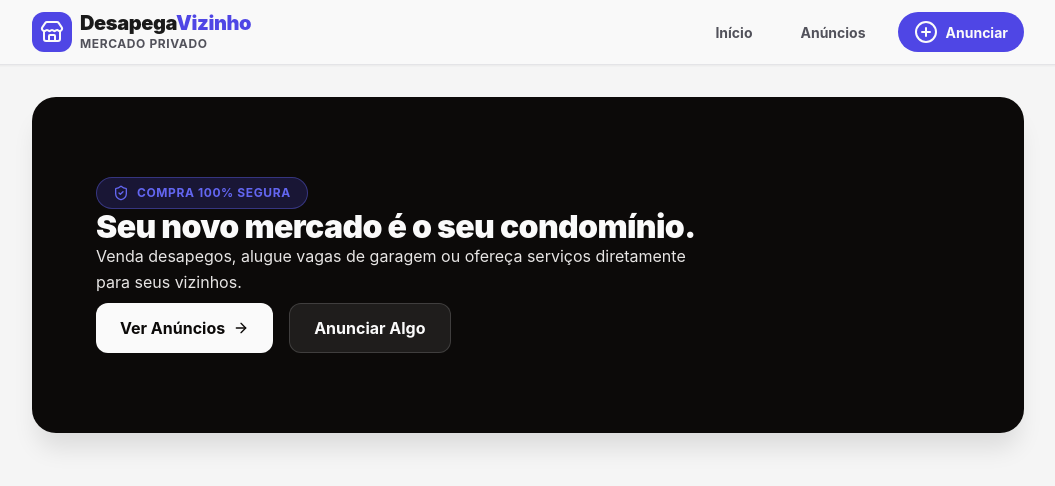
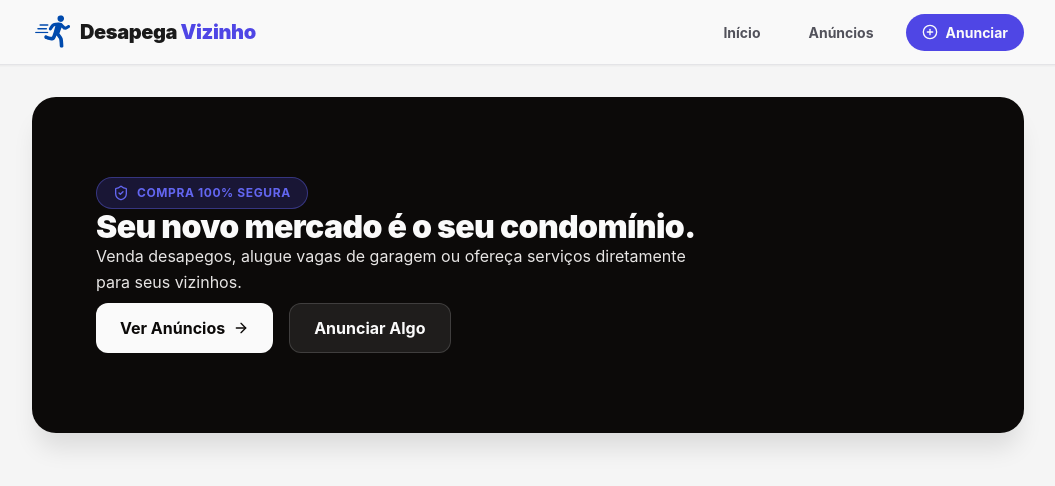
Before and after one commit to kalkiboss/Desapega_Vizinho, a React (Vite) app in the folder frontend/: page / in a window 1280 px wide. Shown: the top 486 px of the page, without its empty margins (112-1167 px from the left). Built offline with nearby package versions, Linux system fonts and the light colour scheme.

Commit message:
feat(frontend): integra logo svg oficial e refatora propriedades da navbar

```diff
--- a/frontend/src/components/Navbar.tsx
+++ b/frontend/src/components/Navbar.tsx
@@ -1,18 +1,19 @@
-import React from 'react';
 import { Link } from 'react-router-dom';
-import { Store, PlusCircle, Tag } from 'lucide-react';
+import { PlusCircle } from 'lucide-react';
+import logoApego from '../assets/apego.svg';
 
 export default function Navbar() {
     return (
         <header className="navbar-header">
             <div className="navbar-container">
                 <Link to="/" className="navbar-logo">
-                    <div className="logo-icon">
-                        <Store className="w-[20px] h-[20px]" />
-                    </div>
+                    <img
+                        src={logoApego}
+                        alt="Desapega Vizinho"
+                        style={{ width: '40px', height: '40px', objectFit: 'contain' }}
+                    />
                     <div>
-                        <h1>Desapega<span className="logo-accent">Vizinho</span></h1>
-                        <p>Mercado Privado</p>
+                        <h1>Desapega<span className="logo-accent"> Vizinho</span></h1>
                     </div>
                 </Link>
 
@@ -20,7 +21,7 @@ export default function Navbar() {
                     <Link to="/" className="nav-link">Início</Link>
                     <Link to="/feed" className="nav-link">Anúncios</Link>
                     <Link to="/cadastro" className="nav-link nav-cta">
-                        <PlusCircle className="w-[16px] h-[16px]" /> Anunciar
+                        <PlusCircle size={16} /> Anunciar
                     </Link>
                 </nav>
             </div>
```
Also changed, not shown: frontend/src/assets/apego.svg (added).
